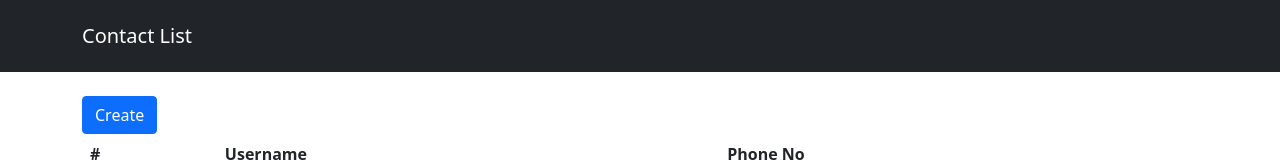
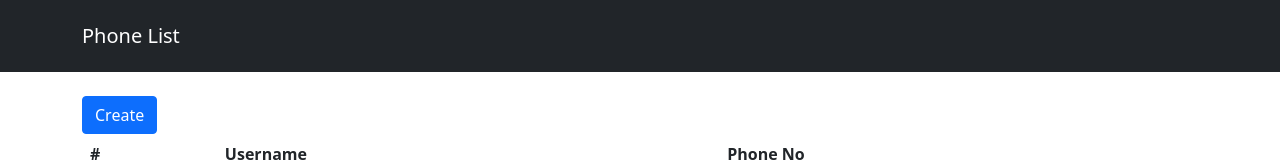
Before and after one commit to Evan1115/Mern-PhoneList, a React (Create React App) app in the folder client/: page / in a window 1280 px wide. Shown: the top 162 px of the page. Built offline with nearby package versions, Linux system fonts and the light colour scheme; no server answers.

Commit message:
app title changed

```diff
--- a/client/src/Components/navbar.js
+++ b/client/src/Components/navbar.js
@@ -5,7 +5,7 @@ export default function Navbar() {
     return (
         <nav className="navbar navbar-dark bg-dark navbar-expand-lg p-3">
             <div className="container">
-                <Link to="/" className="navbar-brand">Contact List</Link>
+                <Link to="/" className="navbar-brand">Phone List</Link>
             </div>
 
 
```
